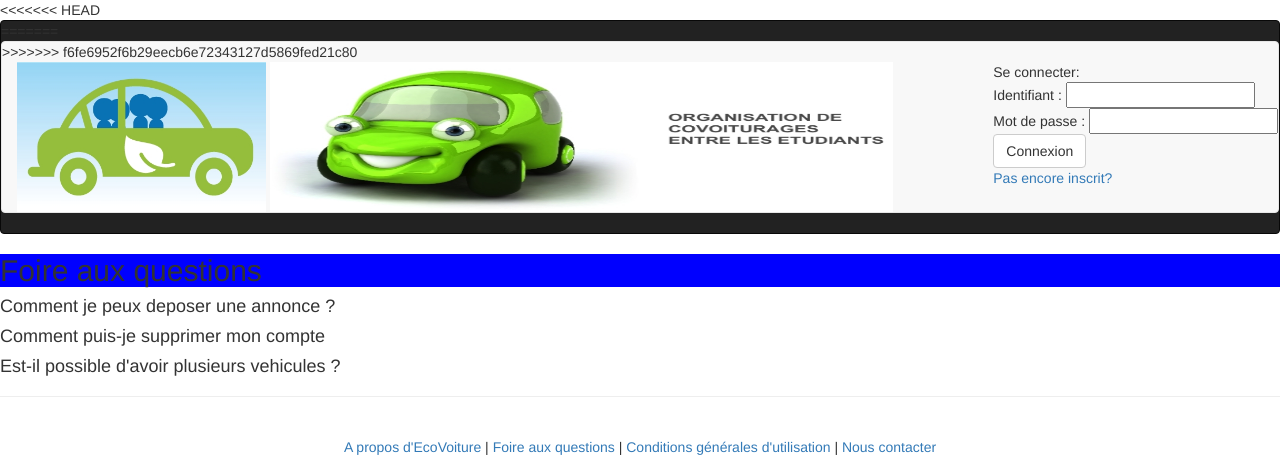
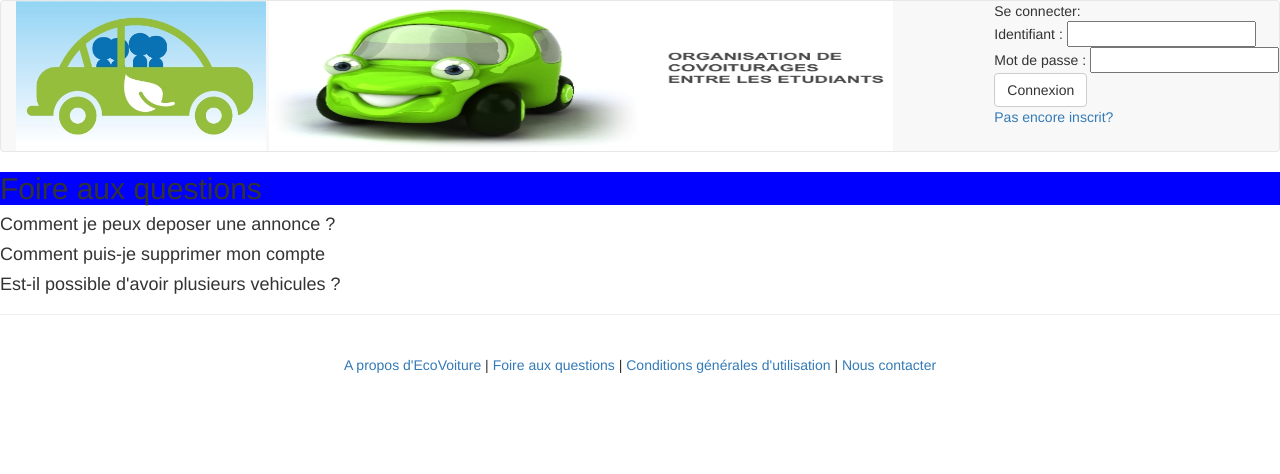
Before and after one commit to guigui33/ecoVoiture, a PHP site: page /faq.php in a window 1280 px wide. Shown: the top 474 px of the page. Run offline with PHP 8.4, Linux system fonts and the light colour scheme; some libraries are stand-ins or nearby versions.

Commit message:
Entete footer

```diff
--- a/fichiersPHP/entete_footer.php
+++ b/fichiersPHP/entete_footer.php
@@ -32,12 +32,8 @@ function entete($titre){ ?>
 	</head>
 	<body>
 		<header>
-<<<<<<< HEAD
-			<nav class="navbar navbar-inverse" >
-=======
+		<nav class="navbar navbar-default">
 
-		<nav class="navbar navbar-default">
->>>>>>> f6fe6952f6b29eecb6e72343127d5869fed21c80
 				<div class="container-fluid">
 				<img src="includes/logoEcoVoiture.jpg" alt="logo Eco Voiture" style="height:150px; width:20%;"/>
 				<img src="includes/banniereEcoVoiture.jpg" alt="banniereEcoVoiture"style="height:150px; width:50%;" />
```
